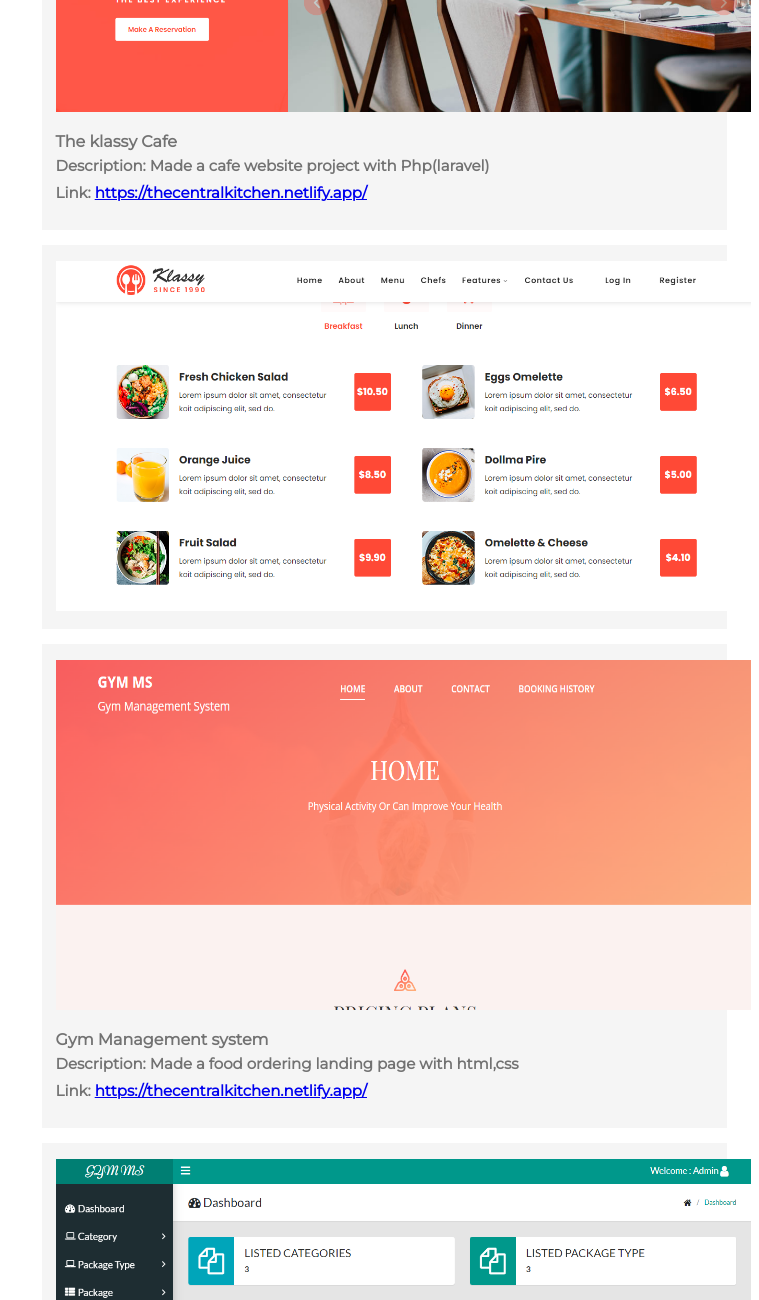
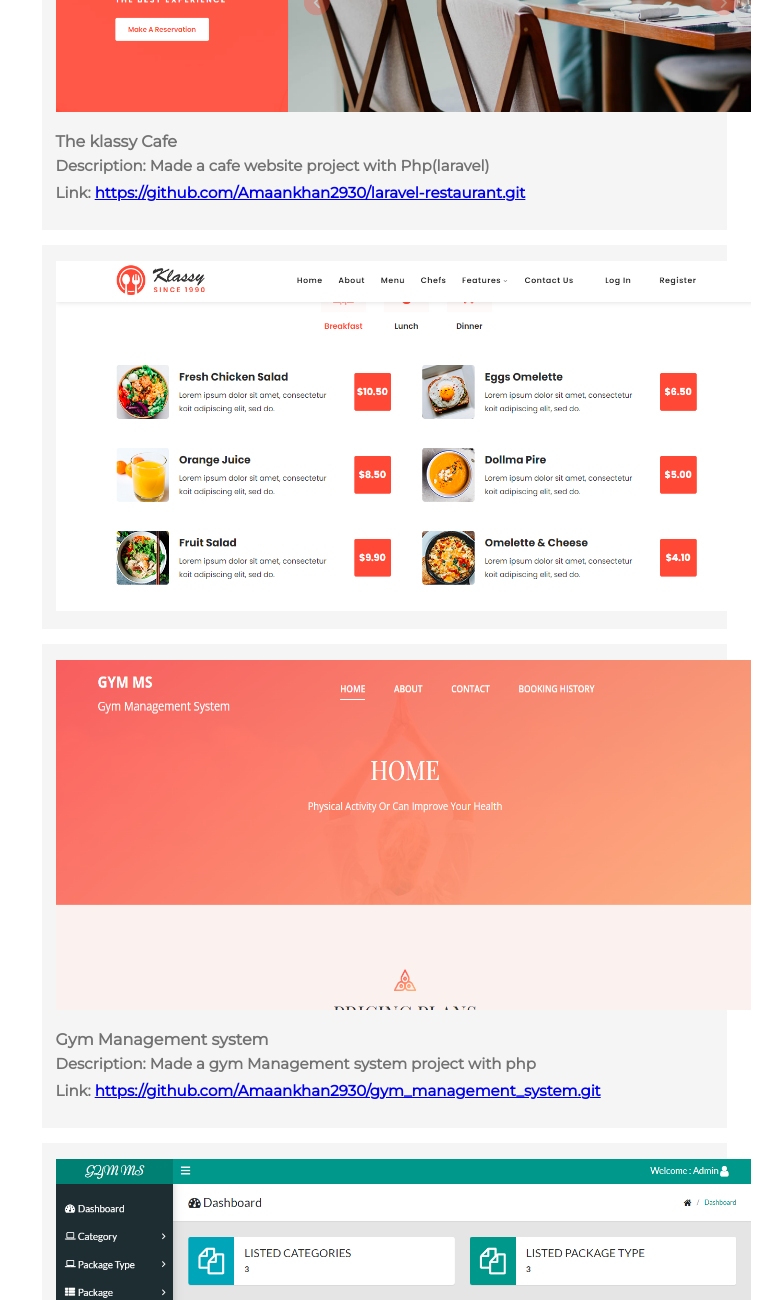
Before and after one commit to Amaankhan2930/codsoft_task2, a plain HTML site: page index.html in a window 1280 px wide. Shown: the part 1960-3260 px from the top of the page, without its empty margins (521-1280 px from the left). Drawn offline with Linux system fonts and the light colour scheme.

Commit message:
second commit

```diff
--- a/index.html
+++ b/index.html
@@ -78,7 +78,7 @@
                         <h3>The klassy Cafe</h3>
                         <h4><b>Description: </b>Made a cafe website project with Php(laravel) </h4>
                         <h4><b>Link: </b><a
-                                href="https://thecentralkitchen.netlify.app/">https://thecentralkitchen.netlify.app/</a>
+                                href="https://github.com/Amaankhan2930/laravel-restaurant.git">https://github.com/Amaankhan2930/laravel-restaurant.git</a>
                         </h4>
                     </div>
                     <div class="card2">
@@ -86,11 +86,11 @@
                     </div>
                     <div class="card">
                         <img src="/photos/gym.png" alt="gym">
-                        <!-- <img src="/photos/dashboard.png" alt="dashboard" style="height: 345px; width: 345px;"> -->
+
                         <h3>Gym Management system</h3>
-                        <h4><b>Description: </b>Made a food ordering landing page with html,css</h4>
+                        <h4><b>Description: </b>Made a gym Management system project with php</h4>
                         <h4><b>Link: </b><a
-                                href="https://thecentralkitchen.netlify.app/">https://thecentralkitchen.netlify.app/</a>
+                                href="https://github.com/Amaankhan2930/gym_management_system.git">https://github.com/Amaankhan2930/gym_management_system.git</a>
                         </h4>
                     </div>
                     <div class="card2">
```
